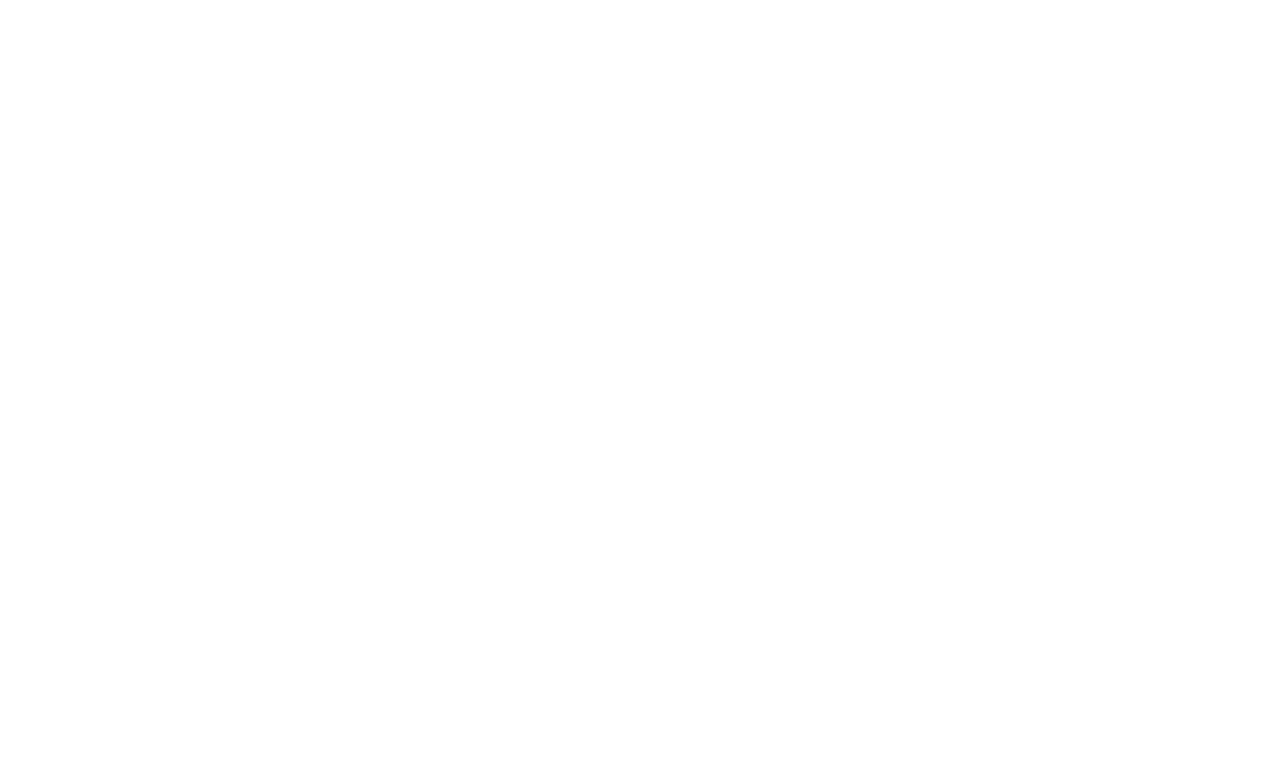
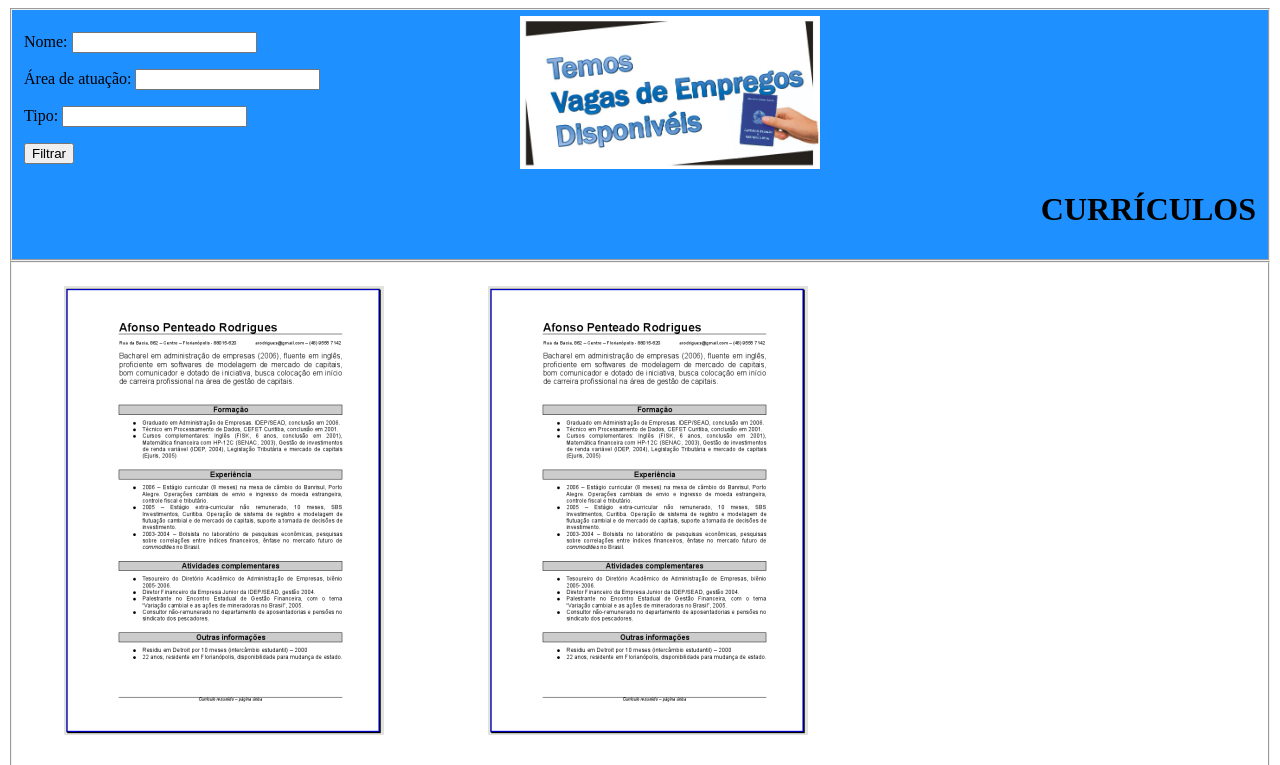
Before and after one commit to Giovannefd/Trab_-Tec_Programacao, a plain HTML site: page curriculo.html in a window 1280 px wide. Shown: the top 765 px of the page. Drawn offline with Linux system fonts and the light colour scheme.

Commit message:
Fazendo tudo vuado kkkkkkk
SONOOOOOOO

```diff
--- a/css.css
+++ b/css.css
@@ -9,6 +9,10 @@
 #rodape_index{
 	background-color: #1E90FF;
 }
+
+#logo{
+	float: left;
+}
 #nav {
 	list-style-type: none;
 	float: left;
@@ -16,8 +20,12 @@
 
 #nav li {
 	margin: 0px;
-	padding: 0px 30px 0px 80px;
+	padding: 0px 10px 0px 30px;
 	float: left;
+}
+#propagandas {
+	width: auto;
+	height: auto;
 }
 
 #imgColaboradores{
@@ -39,3 +47,46 @@
 	font-size: 40px;
 	font-family: Impact;
 }
+
+
+#sidebar {
+  text-align: 		center;
+  font-size:        105%;
+  padding:          0px 50px 0px 20px;
+  margin:           0px 50px 0px 20px;
+  position:         inherit;
+  display: 			inline-block;
+  top:              128px;
+  right:            0px;
+  width:            280px;
+}
+
+#rodape_index {
+	padding: 0px;
+	width: 100%;
+	position: absolute;
+	bottom: 0;
+}
+
+#filtro_total{
+	background-color: #1E90FF;
+}
+
+#filtro{
+	float: left;
+}
+
+#prop {
+	width: 300px;
+	padding-left: 200px;
+}
+
+#propagandas_curriculo {
+	padding-left: 50px
+}
+
+#titulo_curriculo {
+	font-family: "times new roman";
+	text-align: justify;
+	float: right;
+}
--- a/curriculo.html
+++ b/curriculo.html
@@ -0,0 +1,49 @@
+<html>
+	<head>
+		<link rel="stylesheet" type="text/css" href="css.css">
+		<meta charset="utf-8">
+		<title>Currículos</title>
+	</head>
+
+	<body>
+		<fieldset id="filtro_total">
+			<div id="filtro">
+				<p><label for="nome">Nome: </label>
+				<input type="text" name="nome"></p>
+				<p><label for="area">Área de atuação: </label>
+				<input type="text" name="area"></p>
+				<p><label for="tipo">Tipo: </label>
+				<input type="text" name="tipo"></p>
+				<input type="submit" value="Filtrar"></p>
+			</div>
+			<div id="propagandas_curriculo">
+				<img src="imgs/Homepage.jpg" id="prop">
+			</div>
+			<div>
+		    	<h1 id="titulo_curriculo">CURRÍCULOS</h1>
+		    </div>
+		</fieldset>
+		<fieldset>
+			<div id="sidebar">
+      			<p><a href=""><img src="imgs/curriculo.png"></a> </p>
+            </div>
+            <div id="sidebar">
+      			<p><a href=""><img src="imgs/curriculo.png"></a> </p>
+      		</div>
+      		<div id="sidebar">
+      			<p><a href=""><img src="imgs/curriculo.png"></a> </p>
+    		</div>
+    		<div id="sidebar">
+      			<p><a href=""><img src="imgs/curriculo.png"></a> </p>
+    		</div>
+    		<div id="sidebar">
+      			<p><a href=""><img src="imgs/curriculo.png"></a> </p>
+    		</div>
+    		<div id="sidebar">
+      			<p><a href=""><img src="imgs/curriculo.png"></a> </p>
+    		</div>
+		</fieldset>
+
+		</fieldset>
+	</body>
+</html>
```
Also changed, not shown: index.html (+10 -5 lines), imgs/curriculo.png (added), imgs/logo.jpg (added).
